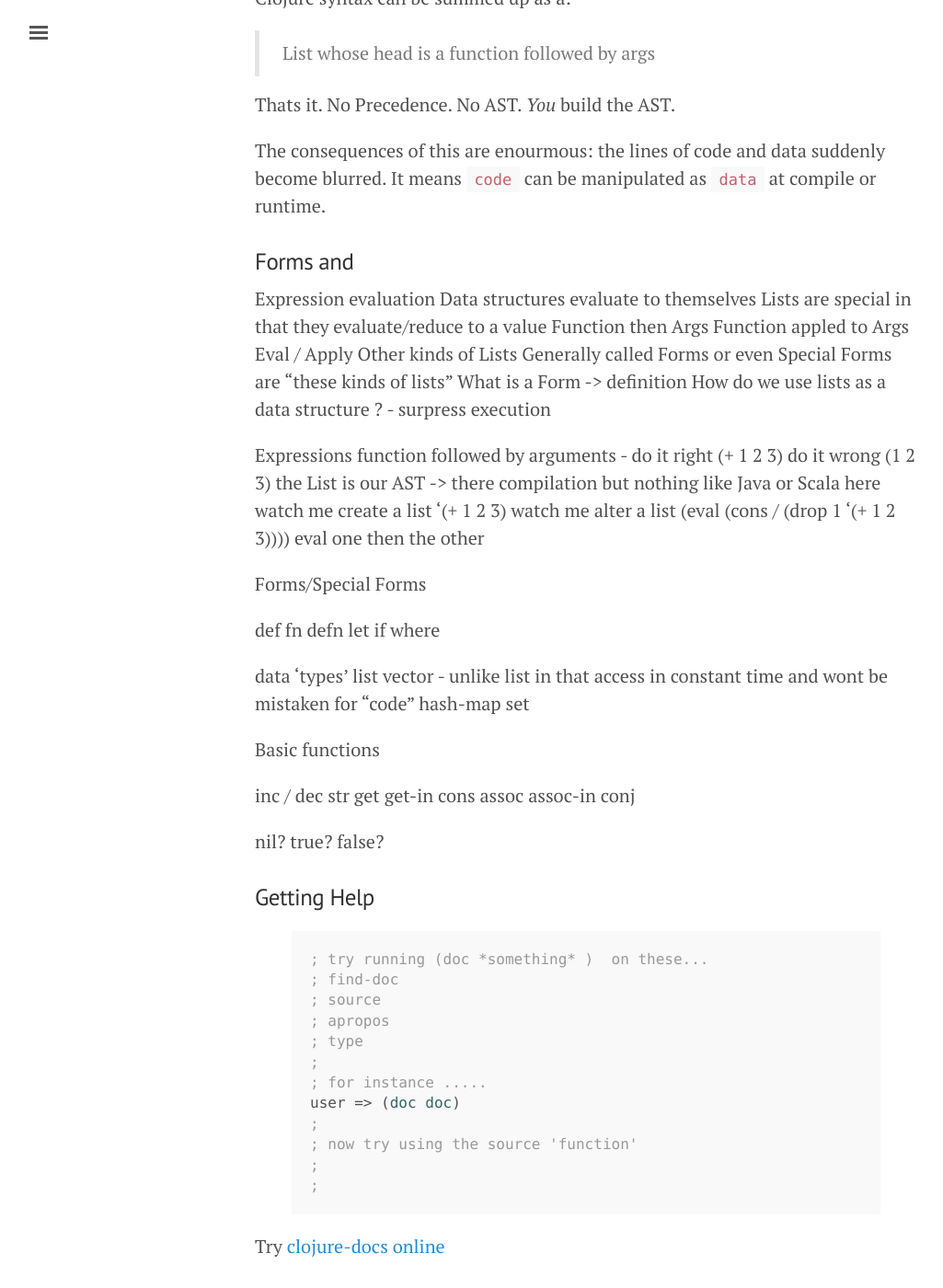
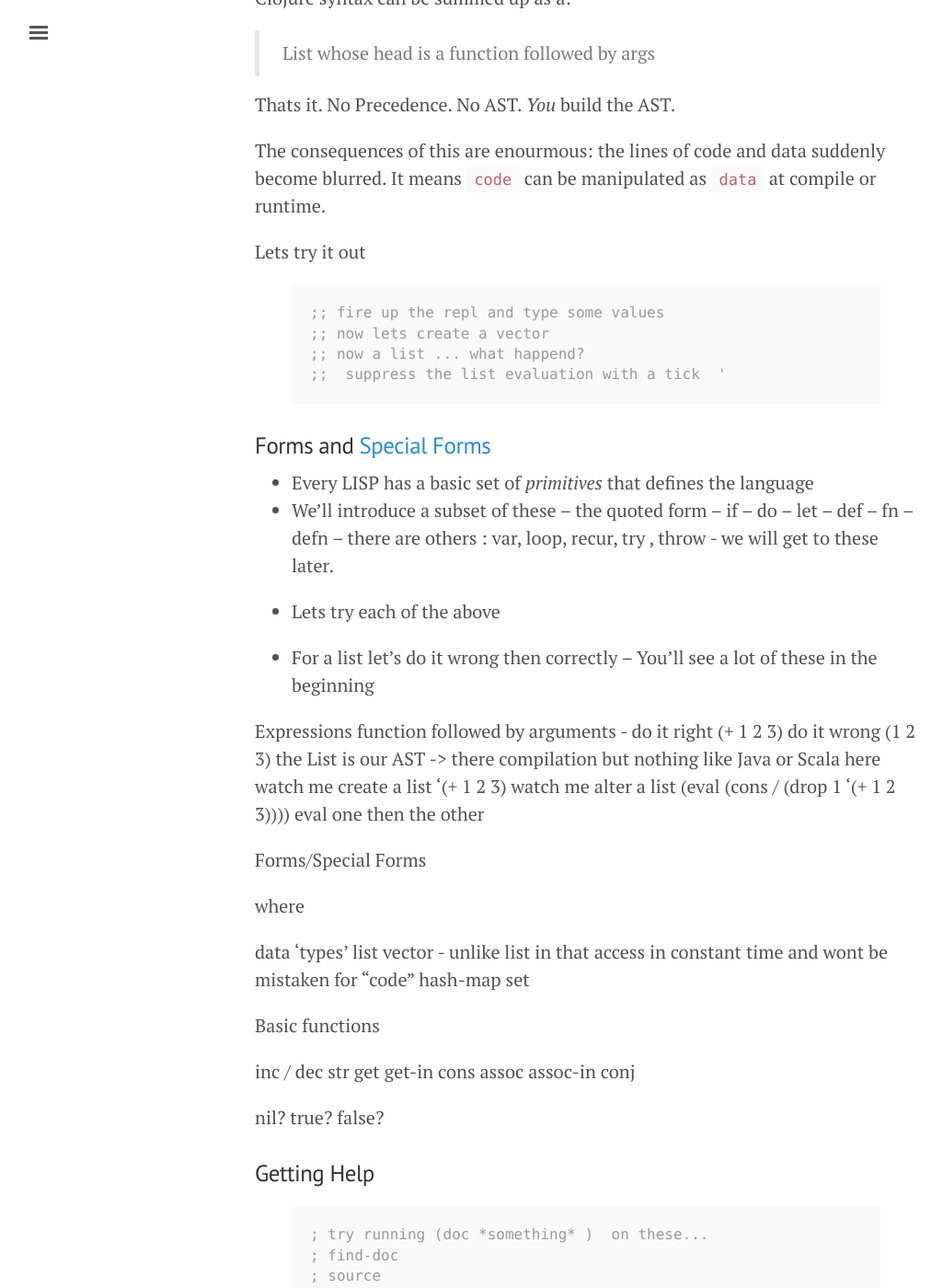
Before and after one commit to cjdev/clojuristas, a Jekyll site: the page built from _posts/2016-02-26-clojure-deep-dive.md, in a window 1280 px wide and 1400 px high, scrolled down 1092 px. Shown: the whole window at 92% size, without its empty margins (3-1028 px from the left). Built offline with Jekyll 4.4.1, drawn with Linux system fonts in a browser that asks for light colours.

Commit message:
more edits to deep dive

```diff
--- a/_posts/2016-02-26-clojure-deep-dive.md
+++ b/_posts/2016-02-26-clojure-deep-dive.md
@@ -43,19 +43,33 @@
 
 The consequences of this are enourmous: the lines of code and data suddenly become blurred. It means `code` can be manipulated as `data` at compile or runtime.
 
+Lets try it out
 
+{% highlight clojure %}
 
-### Forms and
-Expression evaluation
-  Data structures evaluate to themselves
-  Lists are special in that they evaluate/reduce to a value
-    Function then Args
-    Function appled to Args
-    Eval / Apply
-  Other kinds of Lists Generally called Forms or even Special Forms
-    are "these kinds of lists"
-    What is a Form -> definition
-    How do we use lists as a data structure ? - surpress execution
+;; fire up the repl and type some values
+;; now lets create a vector
+;; now a list ... what happend?
+;;  suppress the list evaluation with a tick  '
+{% endhighlight %}
+
+### Forms and [Special Forms](http://clojure.org/reference/special_forms)
+
+- Every LISP has a basic set of *primitives* that defines the language
+- We'll introduce a subset of these
+-- the quoted form
+-- if
+-- do
+-- let
+-- def
+-- fn
+-- defn
+-- there are others : var, loop, recur, try , throw - we will get to these later.
+
+- Lets try each of the above
+
+- For a list let's do it wrong then correctly
+-- You'll see a lot of these in the beginning
 
 Expressions
   function followed by arguments -
@@ -120,4 +129,4 @@
 ;
 {% endhighlight %}
 
-Try [clojure-docs online](http://clojure-doc.com)
+Try [clojure-docs online](https://clojuredocs.org)
```
Also changed, not shown: other parts of _posts/2016-02-26-clojure-deep-dive.md (+0 -5 lines).
